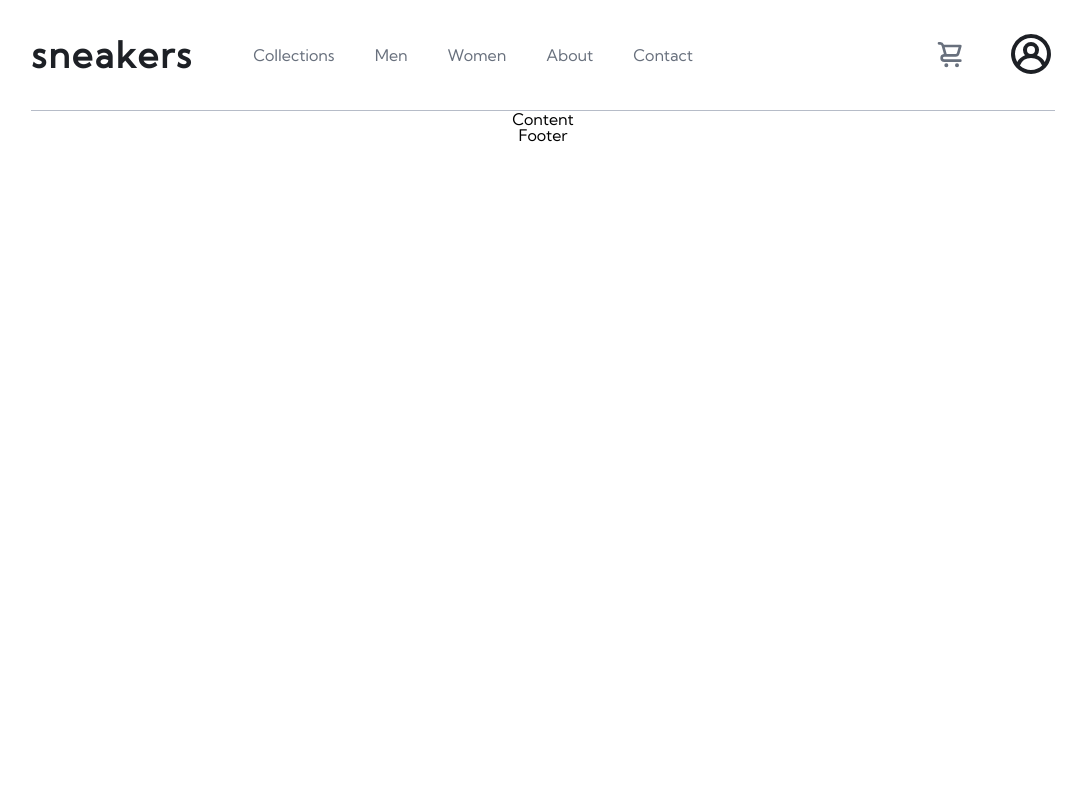
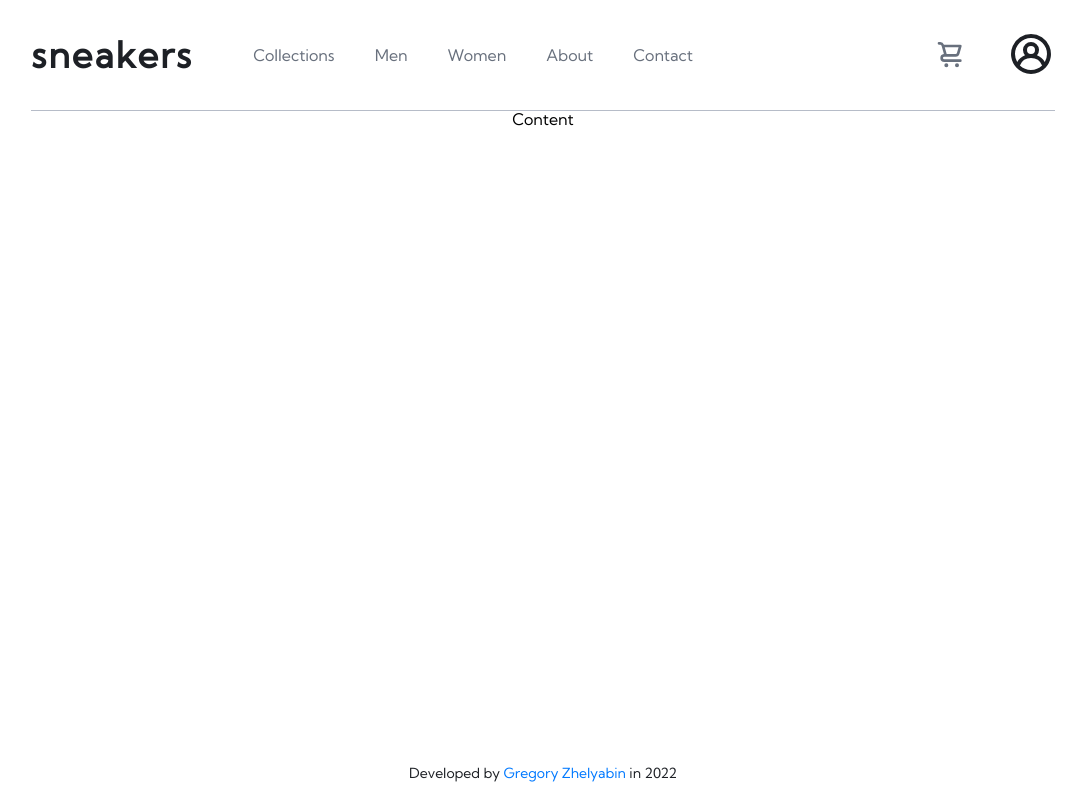
Before and after one commit to gzhel/sneakers, a React (Create React App) app: page / in a window 1280 px wide. Shown: the whole page, without its empty margins (97-1179 px from the left). Built offline with nearby package versions, Linux system fonts and the light colour scheme.

Commit message:
feature/sneakers-4 - footer mvp

```diff
--- /dev/null
+++ b/src/main/components/content/index.module.scss
@@ -0,0 +1,6 @@
+.content {
+  display: flex;
+  justify-content: center;
+  width: 70%;
+  flex: 1 0 auto;
+}
--- /dev/null
+++ b/src/main/components/content/index.tsx
@@ -0,0 +1,10 @@
+import React from 'react';
+import s from './index.module.scss';
+
+export const Content = () => {
+  return (
+    <div className={s.content}>
+      <div>Content</div>
+    </div>
+  );
+};
--- /dev/null
+++ b/src/main/components/footer/index.module.scss
@@ -0,0 +1,23 @@
+.footer {
+  font-size: 14px;
+  display: flex;
+  justify-content: center;
+  align-items: center;
+  width: 100%;
+  flex: 0 0 auto;
+  padding-bottom: 20px;
+  color: var(--neutral-color-1);
+
+  @media (max-width: 768px) {
+    font-size: 12px;
+  }
+}
+
+.link {
+  text-decoration: none;
+  color: var(--link-color);
+
+  &:hover {
+    color: var(--link-color-hover);
+  }
+}
--- /dev/null
+++ b/src/main/components/footer/index.tsx
@@ -0,0 +1,16 @@
+import React from 'react';
+import s from './index.module.scss';
+
+export const Footer = () => {
+  return (
+    <footer className={s.footer}>
+      <span>
+        Developed by{' '}
+        <a href="https://gzhel.vercel.app" target="_blank" rel="noreferrer" className={s.link}>
+          Gregory Zhelyabin
+        </a>{' '}
+        in 2022
+      </span>
+    </footer>
+  );
+};
--- a/src/main/index.module.scss
+++ b/src/main/index.module.scss
@@ -4,7 +4,7 @@
   background-color: var(--neutral-color-5);
 }
 
-:global(root) {
+:global(#root) {
   height: 100%;
 }
 
--- a/src/main/index.tsx
+++ b/src/main/index.tsx
@@ -3,13 +3,17 @@ import './styles/theme.scss';
 import './styles/reset.scss';
 import s from './index.module.scss';
 import { Header } from './components/header';
+import { Footer } from './components/footer';
+import { Content } from './components/content';
 
 export const App = () => {
   return (
     <div className={s.app}>
       <Header />
-      <div>Content</div>
-      <div>Footer</div>
+
+      <Content />
+
+      <Footer />
     </div>
   );
 };
--- a/src/main/styles/theme.scss
+++ b/src/main/styles/theme.scss
@@ -14,6 +14,9 @@
   --neutral-color-5: hsl(0, 0%, 100%);
   --neutral-color-6: hsl(0, 0%, 0%);
 
+  --link-color: #0079FF;
+  --link-color-hover: #60ABFF;
+
   --font-size-1: 16px;
 
   --font-family: 'Kumbh Sans', sans-serif;
```
